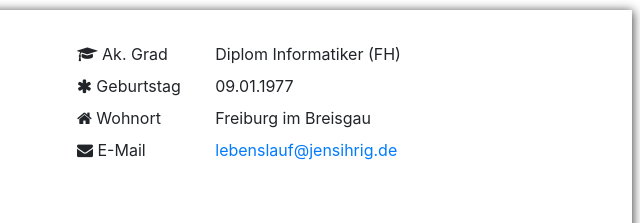
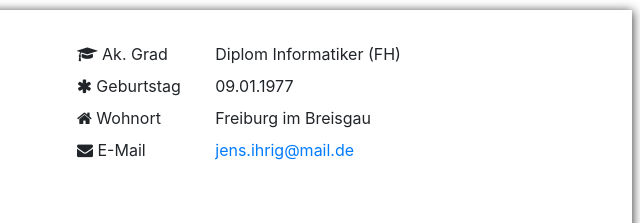
Before and after one commit to erich3000/lebenslauf, a plain HTML site: page index.html in a window 1280 px wide. Shown: the top 223 px of the page, 578-1218 px from the left. Drawn offline with nearby package versions, Linux system fonts and the light colour scheme.

Commit message:
Deploying to gh-pages from  @ 117f9b84dc579cbc45a7822f9145cb8c513a03ec 🚀

```diff
--- a/index.html
+++ b/index.html
@@ -32,7 +32,7 @@
                 <dt class="col-md-3"><i class="fa fa-home" aria-hidden="true"></i>&nbsp;Wohnort</dt>
                 <dd class="col-md-9">Freiburg im Breisgau</dd>
                 <dt class="col-md-3"><i class="fa fa-envelope" aria-hidden="true"></i>&nbsp;E-Mail</dt>
-                <dd class="col-md-9"><a href="mailto:lebenslauf@jensihrig.de">lebenslauf@jensihrig.de</a></dd>
+                <dd class="col-md-9"><a href="mailto:jens.ihrig@mail.de">jens.ihrig@mail.de</a></dd>
             </dl>
         </div>
     </div>
```
